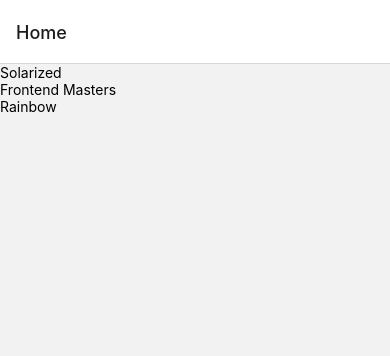
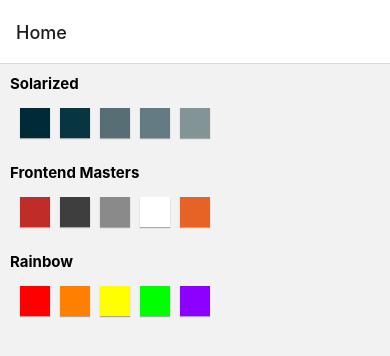
Before and after one commit to Inusah-Said/unicorn, a React Native app: screen /Home in a window 390 px wide. Shown: the top 356 px of the page. Built offline with nearby package versions, Linux system fonts and the light colour scheme.

Commit message:
palette teask fixed

```diff
--- a/src/components/ColorBox.js
+++ b/src/components/ColorBox.js
@@ -24,6 +24,11 @@
     alignItems: 'center',
     padding: 10,
     margin: 5,
+    shadowColor: '#000',
+    shadowOffset: {width: 0, height: 1},
+    shadowOpacity: 0.3,
+    shadowRadius: 1,
+    elevation: 2,
   },
   text: {},
 });
--- a/src/components/PalettePreview.js
+++ b/src/components/PalettePreview.js
@@ -1,12 +1,46 @@
 import React from 'react';
-import {TouchableOpacity, Text, View} from 'react-native';
+import {TouchableOpacity, Text, FlatList, StyleSheet, View} from 'react-native';
 
-const PalettePreview = ({palette, onPress}) => {
+const PalettePreview = ({palette, handlePress}) => {
+  console.log(palette.colors.slice(0, 5));
+
   return (
-    <TouchableOpacity onPress={onPress}>
-      <Text>{palette.paletteName}</Text>
+    <TouchableOpacity onPress={handlePress}>
+      <Text style={styles.text}>{palette.paletteName}</Text>
+      <FlatList
+        style={styles.flatlist}
+        data={palette.colors.slice(0, 5)}
+        keyExtractor={item => item.colorName}
+        renderItem={({item}) => (
+          <View style={[styles.box, {backgroundColor: item.hexCode}]} />
+        )}
+      />
     </TouchableOpacity>
   );
 };
 
+const styles = StyleSheet.create({
+  text: {
+    fontWeight: 'bold',
+    fontSize: 15,
+    color: 'black',
+    marginBottom: 10,
+  },
+  flatlist: {
+    flexDirection: 'row',
+    padding: 5,
+    marginBottom: 20,
+  },
+  box: {
+    width: 30,
+    height: 30,
+    flexDirection: 'row',
+    marginHorizontal: 5,
+    shadowColor: '#000',
+    shadowOffset: {width: 0, height: 1},
+    shadowOpacity: 0.3,
+    shadowRadius: 1,
+    elevation: 2,
+  },
+});
 export default PalettePreview;
--- a/src/screens/Home.js
+++ b/src/screens/Home.js
@@ -1,5 +1,5 @@
 import React from 'react';
-import {View, Text, TouchableOpacity, FlatList} from 'react-native';
+import {StyleSheet, FlatList} from 'react-native';
 import PalettePreview from '../components/PalettePreview';
 const Home = ({navigation}) => {
   const SOLARIZED = [
@@ -44,11 +44,12 @@
 
   return (
     <FlatList
+      style={styles.list}
       data={COLOR_PALETTES}
       keyExtractor={item => item.paletteName}
       renderItem={({item}) => (
         <PalettePreview
-          onPress={() => navigation.navigate('ColorPalette', item)}
+          handlePress={() => navigation.navigate('ColorPalette', item)}
           palette={item}
         />
       )}
@@ -56,4 +57,9 @@
   );
 };
 
+const styles = StyleSheet.create({
+  list: {
+    padding: 10,
+  },
+});
 export default Home;
```
